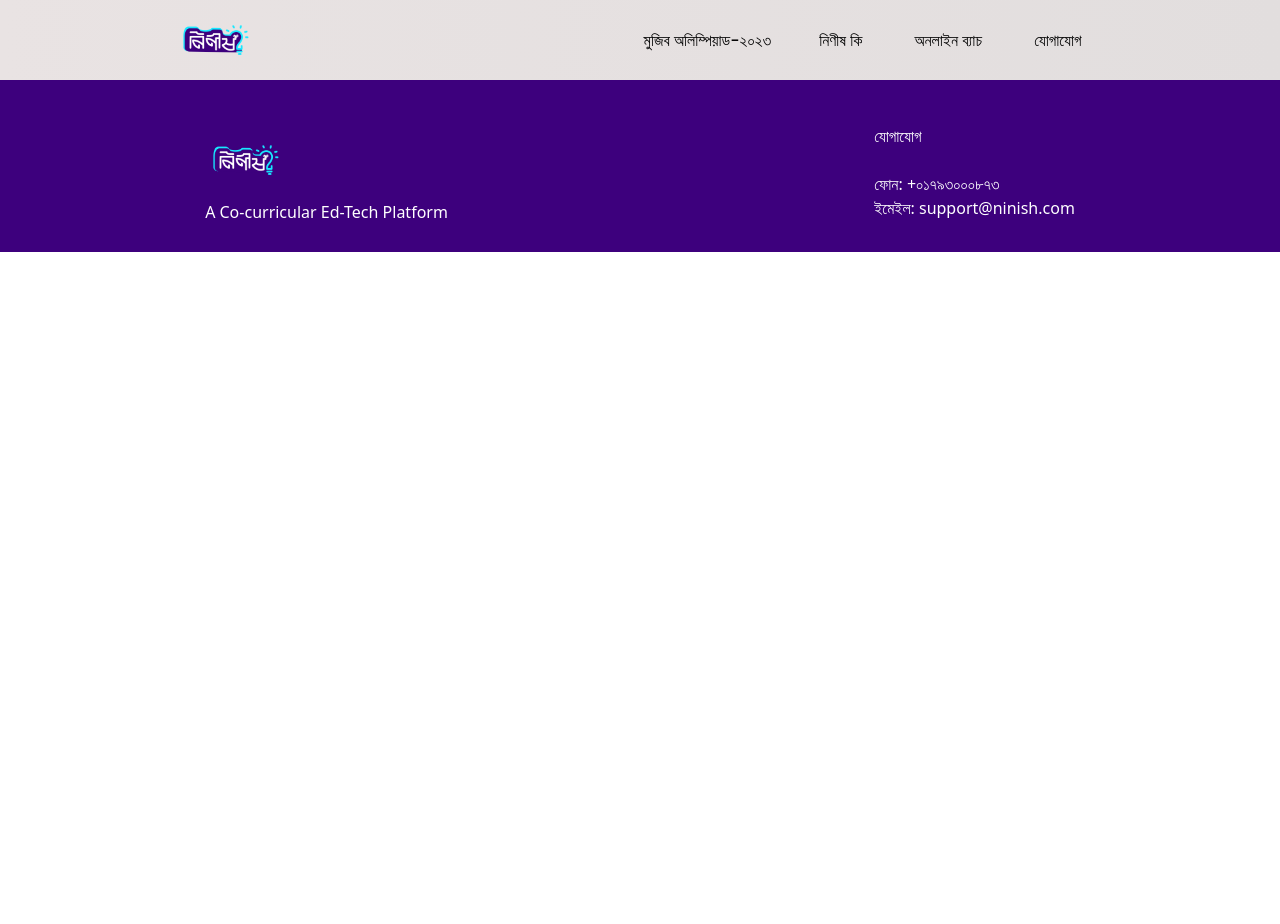
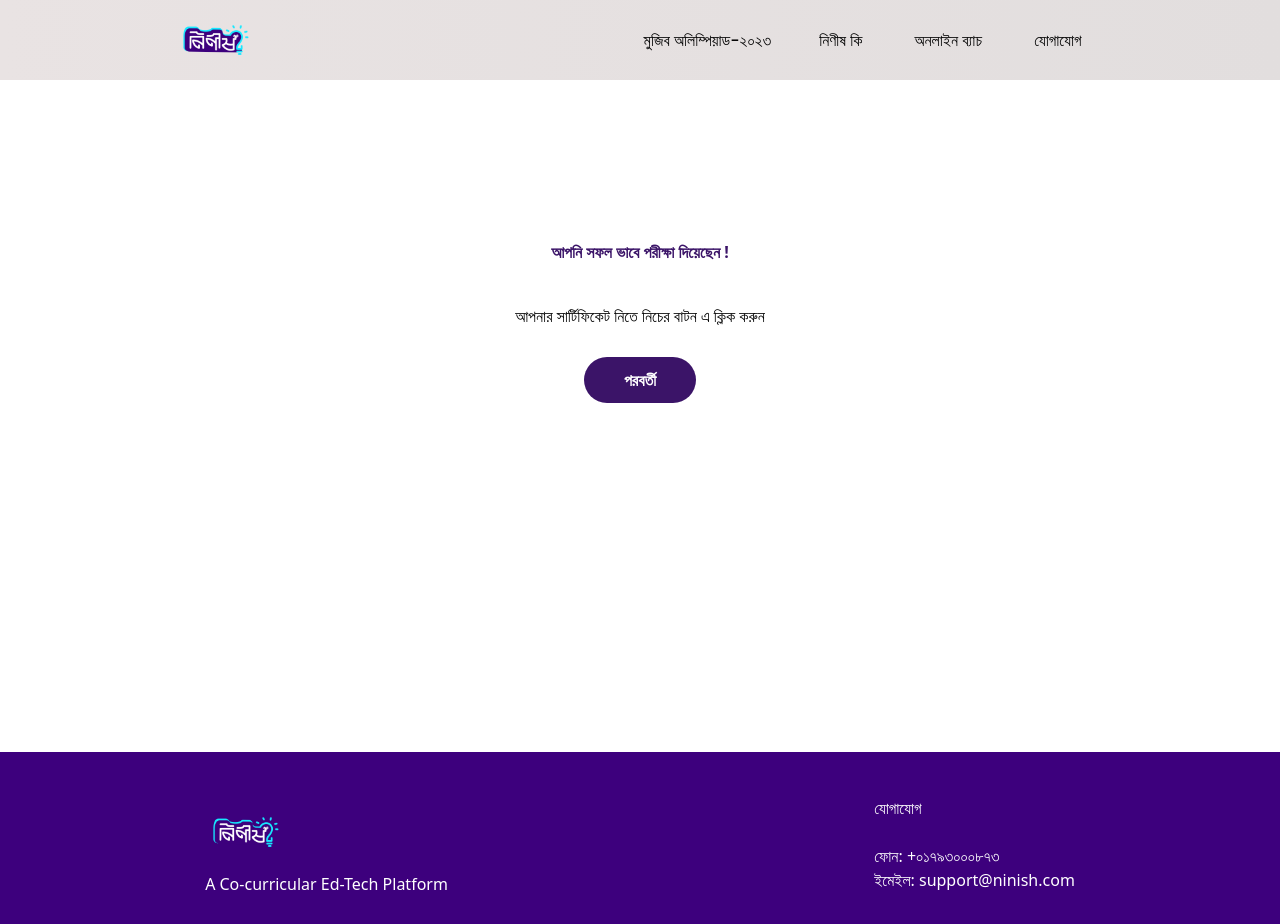
Before and after one commit to SamiulAlom/ninish-project, a React (Create React App) app: page /certificate in a window 1280 px wide. Before the commit the page ends 800 px from the top, so only its background shows below. Built offline with nearby package versions, Linux system fonts and the light colour scheme; no server answers; a web font is replaced by a local one.

Commit message:
modified:   src/App.js 	new file:   src/components/pages/subpage/Certificate.js 	new file:   src/components/pages/subpage/Download.js 	modified:   src/contextApi/Provider.js 	new file:   src/images/Certificate.jpg

```diff
--- a/src/App.js
+++ b/src/App.js
@@ -8,9 +8,11 @@ import Contact from "./components/pages/Contact";
 import Landing from "./components/pages/Landing";
 import QuizPage from "./components/pages/QuizPage";
 import Category from "./components/pages/subpage/Category";
+import Certificate from "./components/pages/subpage/Certificate";
 import Form from "./components/pages/subpage/Form";
 import Quiz from "./components/pages/subpage/quiz/Quiz";
 import ContextProvider from "./contextApi/Provider";
+import Download from "./components/pages/subpage/Download";
 
 function App() {
   return (
@@ -27,6 +29,8 @@ function App() {
             <Route path="/form" element={<Form />} />
             <Route path="/categories" element={<Category />} />
             <Route path="/quiz/:id" element={<Quiz />} />
+            <Route path="/certificate" element={<Certificate />} />
+            <Route path="/download" element={<Download />} />
           </Routes>
         </Layout>
       </ContextProvider>
--- /dev/null
+++ b/src/components/pages/subpage/Certificate.js
@@ -0,0 +1,29 @@
+import React from "react";
+import { Link } from "react-router-dom";
+
+export default function Certificate() {
+  return (
+    <div
+      style={{ marginTop: "20vh" }}
+      className="flex min-h-[64vh] justify-center"
+    >
+      <div className=" w-full text-center container ">
+        <div>
+          {" "}
+          <h1 className="text-[#3b1468] font-bold pb-10 ">
+            আপনি সফল ভাবে পরীক্ষা দিয়েছেন !
+          </h1>
+          <h2 className="pb-10">
+            আপনার সার্টিফিকেট নিতে নিচের বাটন এ ক্লিক করুন{" "}
+          </h2>
+          <Link
+            to="/download"
+            className="bg-[#3b1468] hover:bg-blue-700 text-white font-bold py-3 px-10 rounded-full"
+          >
+            পরবর্তী
+          </Link>
+        </div>
+      </div>
+    </div>
+  );
+}
--- /dev/null
+++ b/src/components/pages/subpage/Download.js
@@ -0,0 +1,26 @@
+import React from "react";
+import img from "../../../images/Certificate.jpg";
+export default function Download() {
+  return (
+    <div className=" justify-center flex">
+      <div>
+        <div className="w-[950px] mt-10 relative">
+          <img src={img} alt="certificate" />
+        </div>
+        <span
+          style={{ top: "375px", left: "30vw" }}
+          className="absolute from-neutral-700 text-[20px] text-black "
+        >
+          Samiul Alom
+        </span>
+        <div className="flex justify-center mt-20 mb-20">
+          <a href="path.pdf" download="certificate.pdf">
+            <button className="bg-[#3b1468]  hover:bg-blue-700 text-white font-bold py-3 px-10 rounded-full">
+              Download File
+            </button>
+          </a>
+        </div>
+      </div>
+    </div>
+  );
+}
--- a/src/contextApi/Provider.js
+++ b/src/contextApi/Provider.js
@@ -62,7 +62,7 @@ const ContextProvider = (props) => {
       });
       toast.success("আপনার উত্তর সফলভাবে জমা হয়েছে। ধন্যবাদ।");
       setTimeout(() => {
-        navigate("/");
+        navigate("/certificate");
       }, 2000);
     } catch {
       toast.error("অসুবিধার জন্য দুঃখিত। আবার চেষ্টা করুন।");
```
Also changed, not shown: 1 other file (tests, documents, lock files or other folders).
